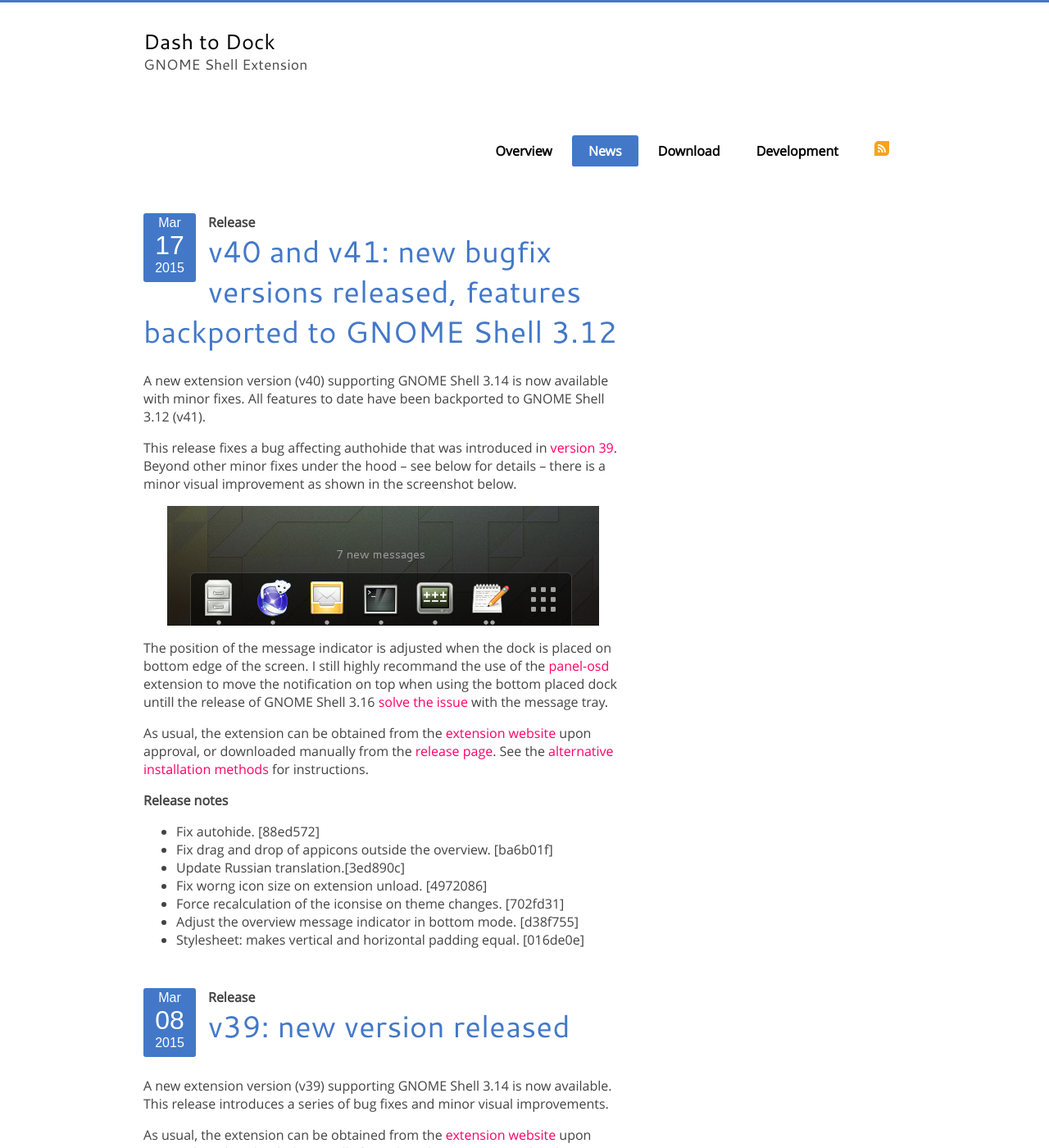
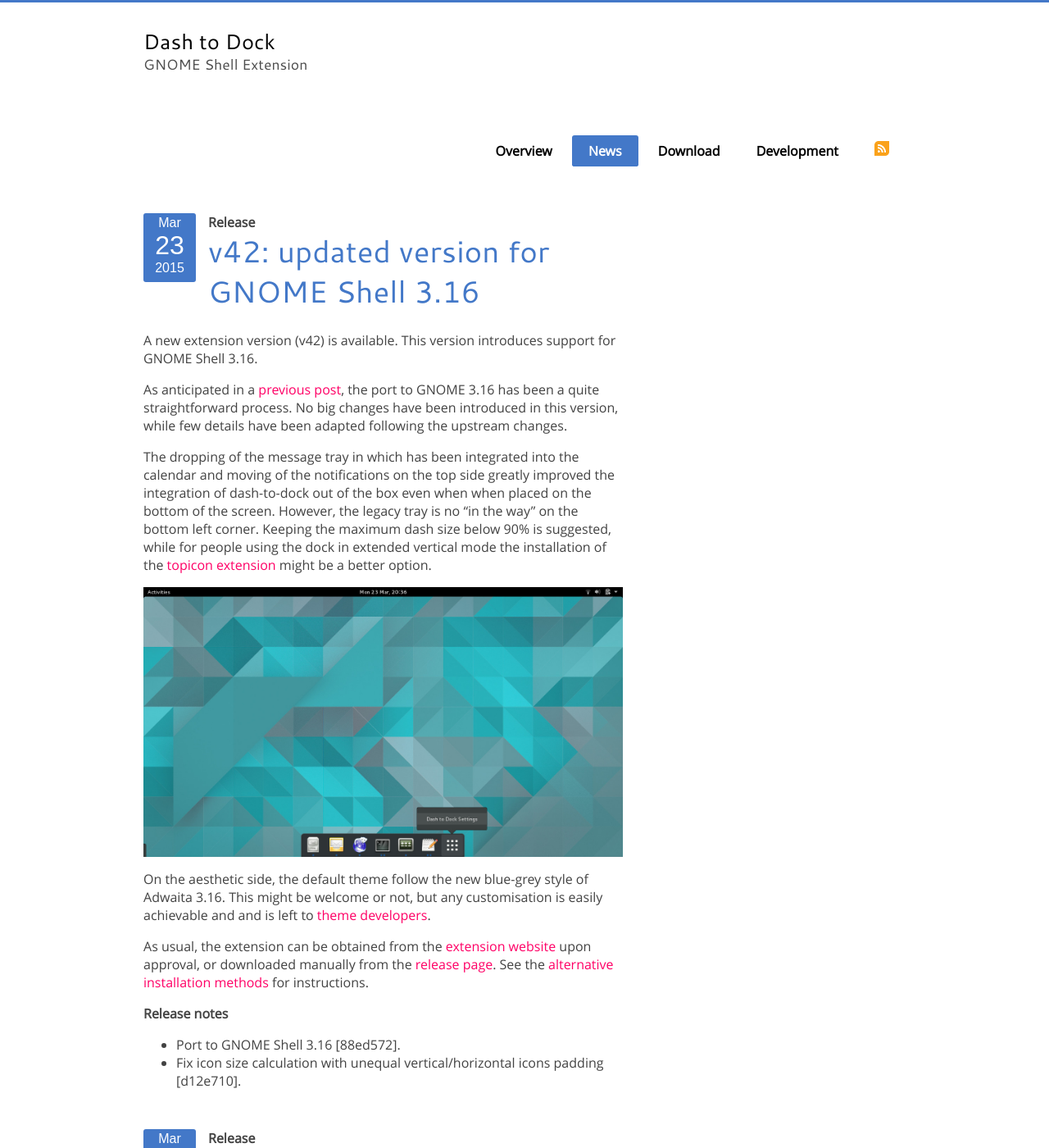
Before and after one commit to micheleg/dash-to-dock, a Jekyll site: the page built from news/index.html, in a window 1280 px wide and 1400 px high. Shown: the whole window at 82% size. Built offline with Jekyll 4.4.1, drawn with Linux system fonts in a browser that asks for light colours; Markdown is read by kramdown in place of the engine named in the settings; the list of posts is cut into pages by our own code; some of the changed text lies outside the part shown.

Commit message:
Add v42: release post and changelog.

```diff
--- a/_data/releases.yml
+++ b/_data/releases.yml
@@ -1,3 +1,11 @@
+- version: 42
+  date: 23-03-2015
+  shell_version: ["3.16"]
+  notes:
+    - Port to GNOME Shell 3.16.
+    - "Bug Fix: Fix icon size calculation with unequal vertical/horizontal icons padding"
+  zip_url: https://extensions.gnome.org/review/download/4751.shell-extension.zip
+
 - version: 41
   date: 17-03-2015
   shell_version: ["3.12"]
--- /dev/null
+++ b/_posts/2015-03-17-new-release-v42-gnome-3.16.md
@@ -0,0 +1,27 @@
+---
+layout: post
+title: "v42: updated version for GNOME Shell 3.16"
+author: Michele
+date: Mon 23 Mar 20:21:06 GMT 2015
+category: Release
+---
+
+A new extension version (v42) is available. This version introduces support for GNOME Shell 3.16.
+
+<!--more-->
+
+As anticipated in a [previous post]({% post_url 2015-03-01-approaching-gnome-3.16 %}), the port to GNOME 3.16 has been a quite straightforward process. No big changes have been introduced in this version, while few details have been adapted following the upstream changes.
+
+The dropping of the message tray in which has been integrated into the calendar and moving of the notifications on the top side greatly improved the integration of dash-to-dock out of the box even when when placed on the bottom of the screen. However, the legacy tray is no "in the way" on the bottom left corner. Keeping the maximum dash size below 90% is suggested, while for people using the dock in extended vertical mode the installation of the [topicon extension](https://extensions.gnome.org/extension/495/topicons/) might be a better option.
+
+<a href="/media/v42.jpg"><img
+src="/media/v42.jpg" alt="Dash to dock v42 screenshot, GNOME Shell 3.16" class="center"></a>
+
+On the aesthetic side, the default theme follow the new blue-grey style of Adwaita 3.16. This might be welcome or not, but any customisation is easily achievable and and is left to [theme developers]({{ relative }}/theming.html).
+
+As usual, the extension can be obtained from the [extension website](https://extensions.gnome.org/extension/307/dash-to-dock/) upon approval, or downloaded manually from the [release page]({{ site.release_page_url }}). See the [alternative installation methods]({{ relative }}/download.html) for instructions.
+
+**Release notes**
+
+* Port to GNOME Shell 3.16 [88ed572].
+* Fix icon size calculation with unequal vertical/horizontal icons padding [d12e710].
```
Also changed, not shown: media/v42.jpg (added).
